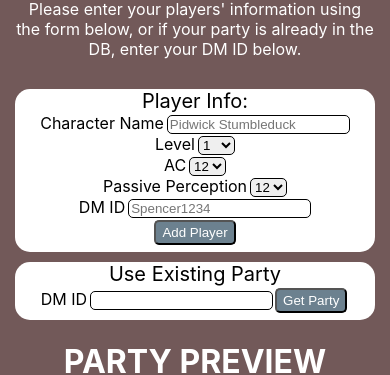
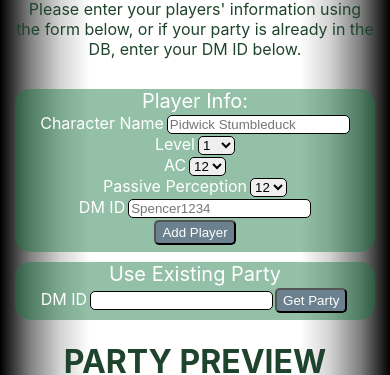
Before and after one commit to wades1248/DM-DB, a React (Create React App) app: page / in a window 390 px wide. Shown: the part 232-607 px from the top of the page. Built offline with nearby package versions, Linux system fonts and the light colour scheme; no server answers.

Commit message:
styling finished

```diff
--- a/src/App.css
+++ b/src/App.css
@@ -1,13 +1,20 @@
 *{
   list-style-type: none;
-
 }
 body{
+  background-image: linear-gradient(to right,black, grey,lightgrey, white,white,white, white, white, white,white, white, lightgrey, grey, black)
+}
+#root{
   display: flex;
   justify-content: center;
   align-items: center;
-  background-color: rgb(114, 89, 89);
-  color: white;
+  background-image: url(https://github.com/wades1248/DM-DB/blob/master/Scan%201.jpeg?raw=true);
+  background-size: contain;
+  background-repeat: no-repeat;
+  background-attachment: fixed;
+  background-position: center, center;
+  background-color: rgba(19, 95, 19, 0);
+  color: rgb(31, 68, 45);
   text-align: center;
   list-style-type: none;
   height: 100%;
@@ -17,6 +24,7 @@ body{
   padding-top:7%;
   max-width: 500px;
   margin: 15px;
+  position: relative;
 }
 .error{
   color: rgb(165, 21, 21);
@@ -38,8 +46,8 @@ select{
   border: 1px solid black;
 }
 li, form{
-  color: black;
-  background-color: rgb(255, 255, 255);
+  color: white;
+  background-color: rgba(25, 121, 68, 0.466);
   border-radius: 15px;
   margin-left: auto;
   margin-right: auto;
@@ -83,3 +91,12 @@ legend{
 .nav{
   height: 35px;
 }
+@media screen and (max-width: 768px){
+  body{
+
+    background-color: white;
+  }
+  #root{
+    background-image: none;
+  }
+}
```
